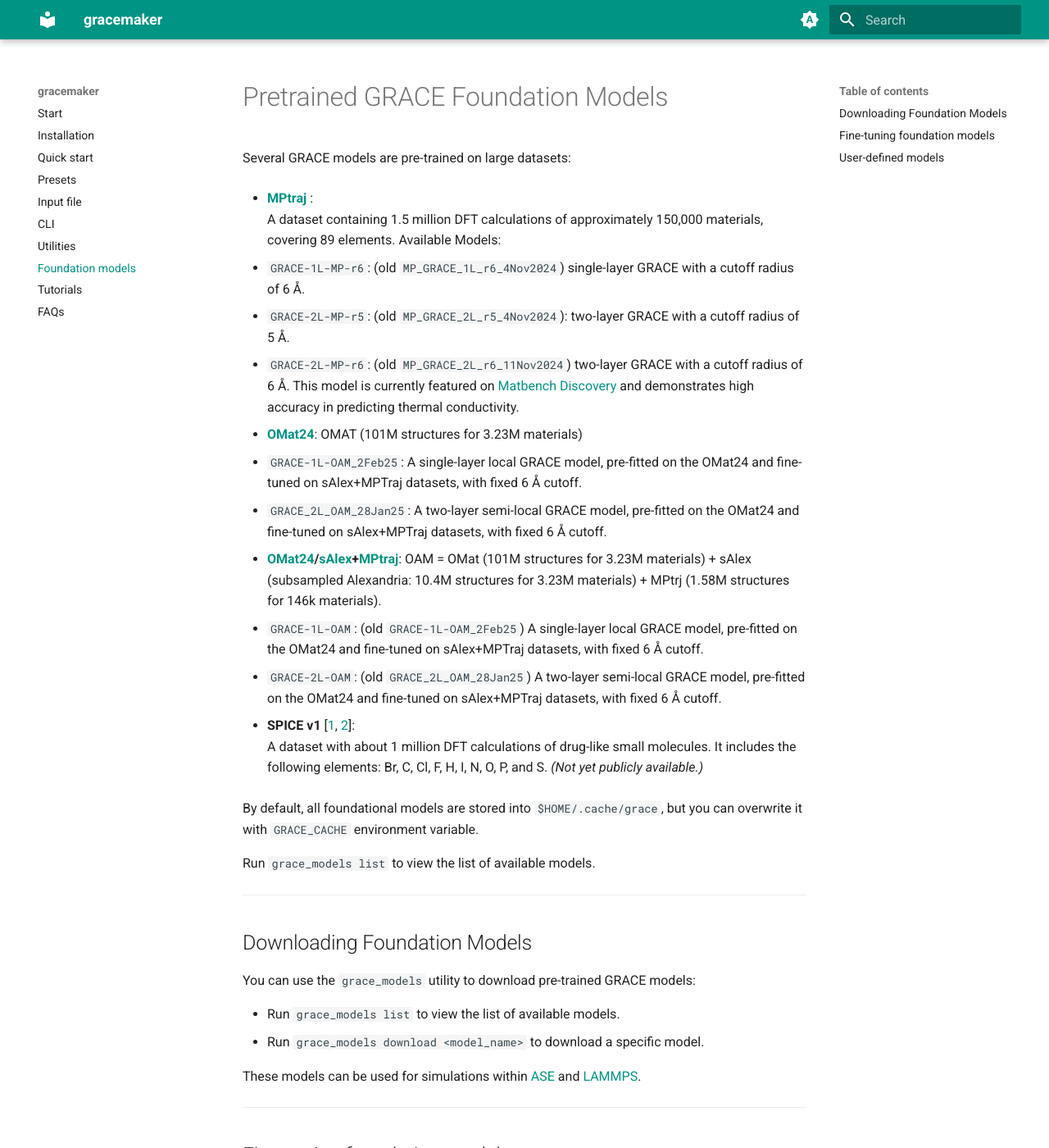
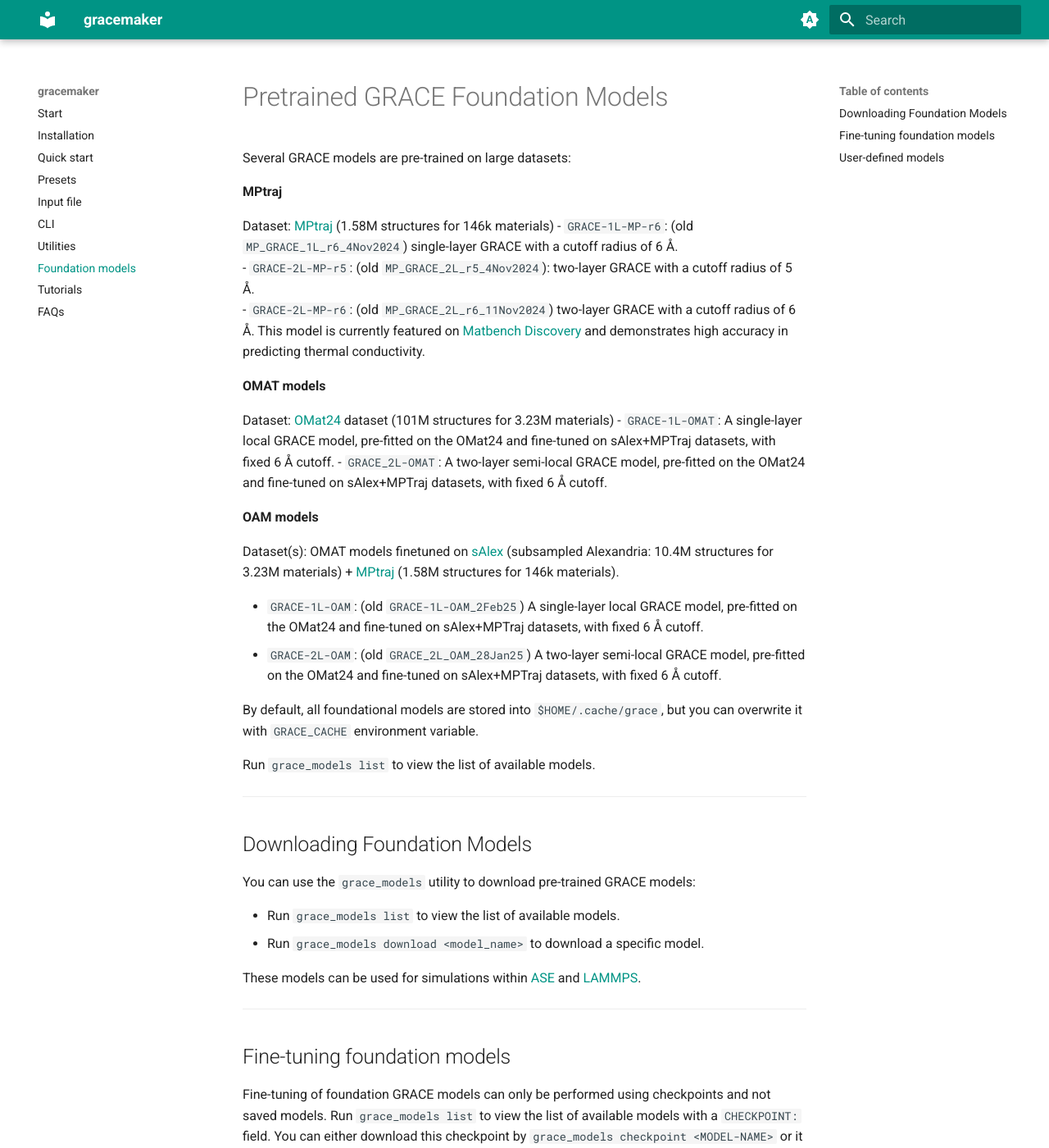
Before and after one commit to ICAMS/grace-tensorpotential, an MkDocs documentation site: the page built from docs/gracemaker/foundation.md, in a window 1280 px wide and 1400 px high. Shown: the whole window at 82% size. Built offline with MkDocs 1.6.1 and Material for MkDocs 9.7.7, drawn with Linux system fonts in a browser that asks for light colours.

Commit message:
Update foundation.md

```diff
--- a/docs/gracemaker/foundation.md
+++ b/docs/gracemaker/foundation.md
@@ -2,30 +2,26 @@
 
 Several GRACE models are pre-trained on large datasets:
 
-- **[MPtraj](https://figshare.com/articles/dataset/Materials_Project_Trjectory_MPtrj_Dataset/23713842?file=41619375)** :
-  A dataset containing 1.5 million DFT calculations of approximately 150,000 materials, covering 89 elements.
-  Available Models:
+**MPtraj**
 
+Dataset: [MPtraj](https://figshare.com/articles/dataset/Materials_Project_Trjectory_MPtrj_Dataset/23713842?file=41619375)  (1.58M structures for 146k materials)
   - `GRACE-1L-MP-r6`:  (old `MP_GRACE_1L_r6_4Nov2024`) single-layer GRACE with a cutoff radius of 6 Å.
   - `GRACE-2L-MP-r5`: (old `MP_GRACE_2L_r5_4Nov2024`): two-layer GRACE with a cutoff radius of 5 Å.
   - `GRACE-2L-MP-r6`: (old `MP_GRACE_2L_r6_11Nov2024`) two-layer GRACE with a cutoff radius of 6 Å. This model is currently featured on [Matbench Discovery](https://matbench-discovery.materialsproject.org/) and demonstrates high accuracy in predicting thermal conductivity.
 
-- **[OMat24](https://huggingface.co/datasets/fairchem/OMAT24#omat24-dataset)**:
-OMAT (101M structures for 3.23M materials)
+**OMAT models**
 
-  - `GRACE-1L-OAM_2Feb25`: 	A single-layer local GRACE model, pre-fitted on the OMat24 and fine-tuned on sAlex+MPTraj datasets, with fixed 6 Å cutoff.
-  - `GRACE_2L_OAM_28Jan25`: A two-layer semi-local GRACE model, pre-fitted on the OMat24 and fine-tuned on sAlex+MPTraj datasets, with fixed 6 Å cutoff.
+Dataset: [OMat24](https://huggingface.co/datasets/fairchem/OMAT24#omat24-dataset) dataset (101M structures for 3.23M materials)
+  - `GRACE-1L-OMAT`: 	A single-layer local GRACE model, pre-fitted on the OMat24 and fine-tuned on sAlex+MPTraj datasets, with fixed 6 Å cutoff.
+  - `GRACE_2L-OMAT`:  A two-layer semi-local GRACE model, pre-fitted on the OMat24 and fine-tuned on sAlex+MPTraj datasets, with fixed 6 Å cutoff.
 
+**OAM models**
 
-- **[OMat24](https://huggingface.co/datasets/fairchem/OMAT24#omat24-dataset)/[sAlex](https://huggingface.co/datasets/fairchem/OMAT24#salex-dataset)+[MPtraj](https://figshare.com/articles/dataset/Materials_Project_Trjectory_MPtrj_Dataset/23713842?file=41619375)**:
-OAM = OMat (101M structures for 3.23M materials) + sAlex (subsampled Alexandria: 10.4M structures for 3.23M materials) + MPtrj (1.58M structures for 146k materials).
+Dataset(s): OMAT models finetuned on [sAlex](https://huggingface.co/datasets/fairchem/OMAT24#salex-dataset) (subsampled Alexandria: 10.4M structures for 3.23M materials) + [MPtraj](https://figshare.com/articles/dataset/Materials_Project_Trjectory_MPtrj_Dataset/23713842?file=41619375) (1.58M structures for 146k materials).
 
   - `GRACE-1L-OAM`: (old `GRACE-1L-OAM_2Feb25`)	A single-layer local GRACE model, pre-fitted on the OMat24 and fine-tuned on sAlex+MPTraj datasets, with fixed 6 Å cutoff.
   - `GRACE-2L-OAM`: (old `GRACE_2L_OAM_28Jan25`) A two-layer semi-local GRACE model, pre-fitted on the OMat24 and fine-tuned on sAlex+MPTraj datasets, with fixed 6 Å cutoff.
 
-
-- **SPICE v1** [[1](https://github.com/openmm/spice-dataset), [2](https://doi.org/10.17863/CAM.107498)]:
-  A dataset with about 1 million DFT calculations of drug-like small molecules. It includes the following elements: Br, C, Cl, F, H, I, N, O, P, and S. *(Not yet publicly available.)*
 
 By default, all foundational models are stored into `$HOME/.cache/grace`,
 but you can overwrite it with `GRACE_CACHE` environment variable.
```
